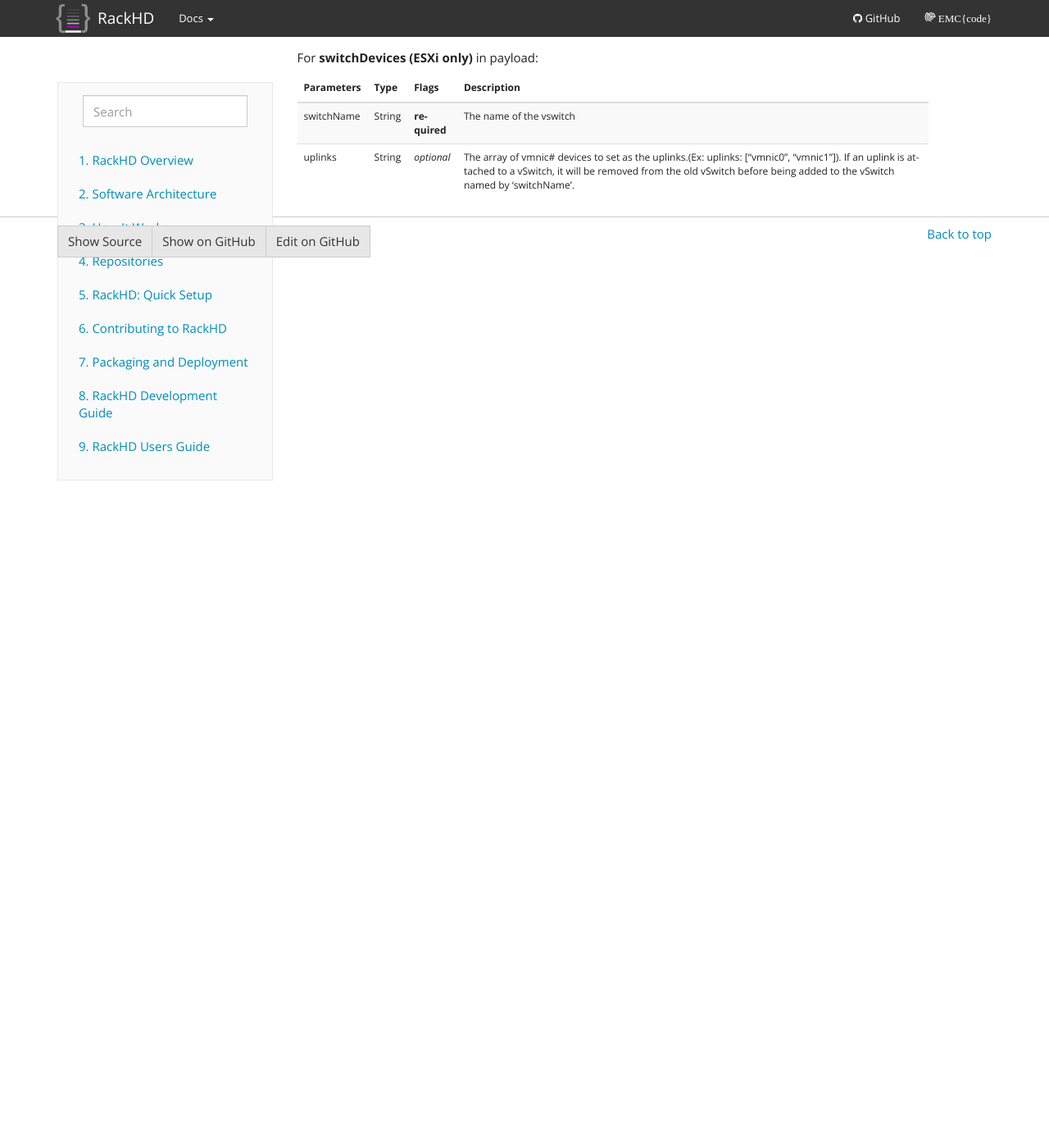
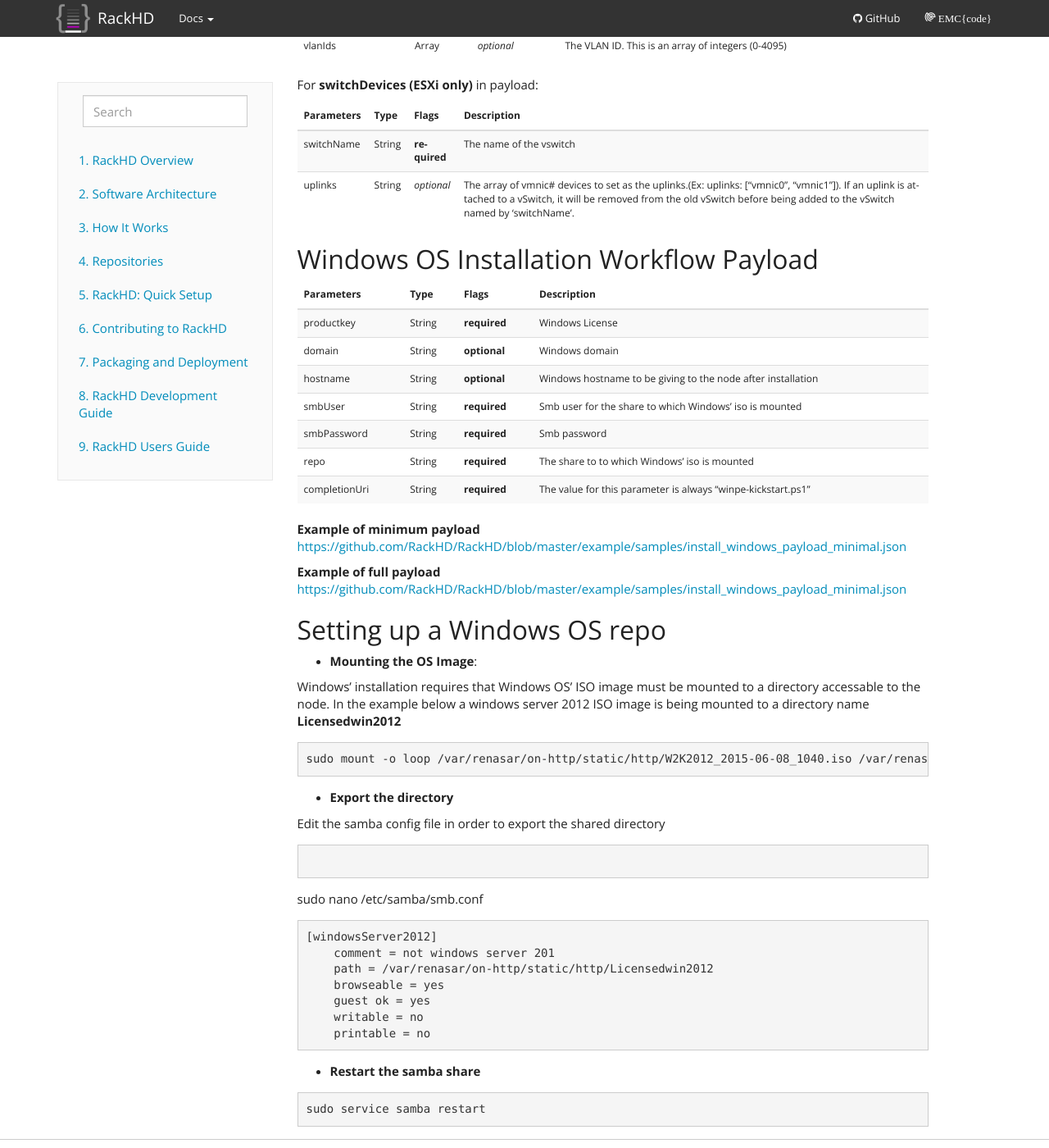
Before and after one commit to RackHD/docs, a Sphinx documentation site: the page built from docs/rackhd/install_os.rst, in a window 1280 px wide and 1400 px high, scrolled down 5163 px. Shown: the whole window at 82% size. Built offline with Sphinx 7.4.7, drawn with Linux system fonts in a browser that asks for light colours; some of the changed text lies outside the part shown.

Commit message:
Edit the docs to iclude the Windows installation

```diff
--- a/docs/rackhd/install_os.rst
+++ b/docs/rackhd/install_os.rst
@@ -8,16 +8,17 @@ Supported OS Installation Workflows
 
 Supported OSes and their workflows are listed in table, and the listed versions have been verified by RackHD, but not limited to these, this table will be updated when more versions are verified.
 
-============= ==================== ==================================================
-OS            Workflow             Version
-============= ==================== ==================================================
-ESXi          Graph.InstallEsx     5.5/6.0
-RHEL          Graph.InstallRHEL    7.0
-CentOS        Graph.InstallCentOS  6.5/7
-Ubuntu        Graph.InstallUbuntu  trusty(14.04)
-SUSE          Graph.InstallSUSE    openSUSE: leap/42.1, SLES: 11/12
-CoreOS        Graph.InstallCoreOS  899.17.0
-============= ==================== ==================================================
+============= =========================== =================================================
+OS            Workflow                     Version
+============= =========================== =================================================
+ESXi          Graph.InstallEsx             5.5/6.0
+RHEL          Graph.InstallRHEL            7.0
+CentOS        Graph.InstallCentOS          6.5/7
+Ubuntu        Graph.InstallUbuntu          trusty(14.04)
+SUSE          Graph.InstallSUSE            openSUSE: leap/42.1, SLES: 11/12
+CoreOS        Graph.InstallCoreOS          899.17.0
+Windows       Graph.InstallWindowsServer   Server 2012
+============= =========================== =================================================
 
 
 OS Installation Workflow APIs
@@ -59,7 +60,7 @@ Stop the active workflow to cancel OS installation:
     curl -X DELETE <server>/api/1.1/nodes/<identifier>/workflows/active
 
 
-OS Installation Workflow Payload
+Non-Windows OS Installation Workflow Payload
 ^^^^^^^^^^^^^^^^^^^^^^^^^^^^^^^^
 
 All parameters descriptions of OS installation workflow payload are listed below , they are fit to all supported OSes except CoreOS, **NOTE:** CoreOS only supports parameters *version*, *repo* and *installScriptUri*.
@@ -150,3 +151,58 @@ Parameters  Type     Flags        Description
 switchName  String   **required** The name of the vswitch
 uplinks     String   *optional*   The array of vmnic# devices to set as the uplinks.(Ex: uplinks: ["vmnic0", "vmnic1"]). If an uplink is attached to a vSwitch, it will be removed from the old vSwitch before being added to the vSwitch named by 'switchName'.
 =========== ======== ============ ============================================
+
+Windows OS Installation Workflow Payload
+^^^^^^^^^^^^^^^^^^^^^^^^^^^^^^^^^^^
+
+============= ======== ============ ============================================
+Parameters    Type     Flags        Description
+============= ======== ============ ============================================
+productkey    String   **required** Windows License
+domain        String   **optional** Windows domain
+hostname      String   **optional** Windows hostname to be giving to the node after installation
+smbUser       String   **required** Smb user for the share to which Windows' iso is mounted
+smbPassword   String   **required** Smb password
+repo          String   **required** The share to to which Windows' iso is mounted
+completionUri String   **required** The value for this parameter is always "winpe-kickstart.ps1"
+============= ======== ============ ============================================
+
+**Example of minimum payload**
+https://github.com/RackHD/RackHD/blob/master/example/samples/install_windows_payload_minimal.json
+
+**Example of full payload**
+https://github.com/RackHD/RackHD/blob/master/example/samples/install_windows_payload_minimal.json
+
+Setting up a Windows OS repo
+^^^^^^^^^^^^^^^^^^^^^^^^^^^^^^^^^^^
+* **Mounting the OS Image**:
+Windows' installation requires that Windows OS' ISO image must be mounted to a directory accessable to the node.
+In the example below a windows server 2012 ISO image is being mounted to a directory name **Licensedwin2012**
+
+.. code-block:: REST
+
+    sudo mount -o loop /var/renasar/on-http/static/http/W2K2012_2015-06-08_1040.iso /var/renasar/on-http/static/http/Licensedwin2012
+
+* **Export the directory**
+Edit the samba config file in order to export the shared directory
+
+.. code-block:: REST
+
+sudo nano /etc/samba/smb.conf
+
+.. code-block:: REST
+
+    [windowsServer2012]
+        comment = not windows server 201
+        path = /var/renasar/on-http/static/http/Licensedwin2012
+        browseable = yes
+        guest ok = yes
+        writable = no
+        printable = no
+
+
+* **Restart the samba share**
+
+.. code-block:: REST
+
+    sudo service samba restart
```
